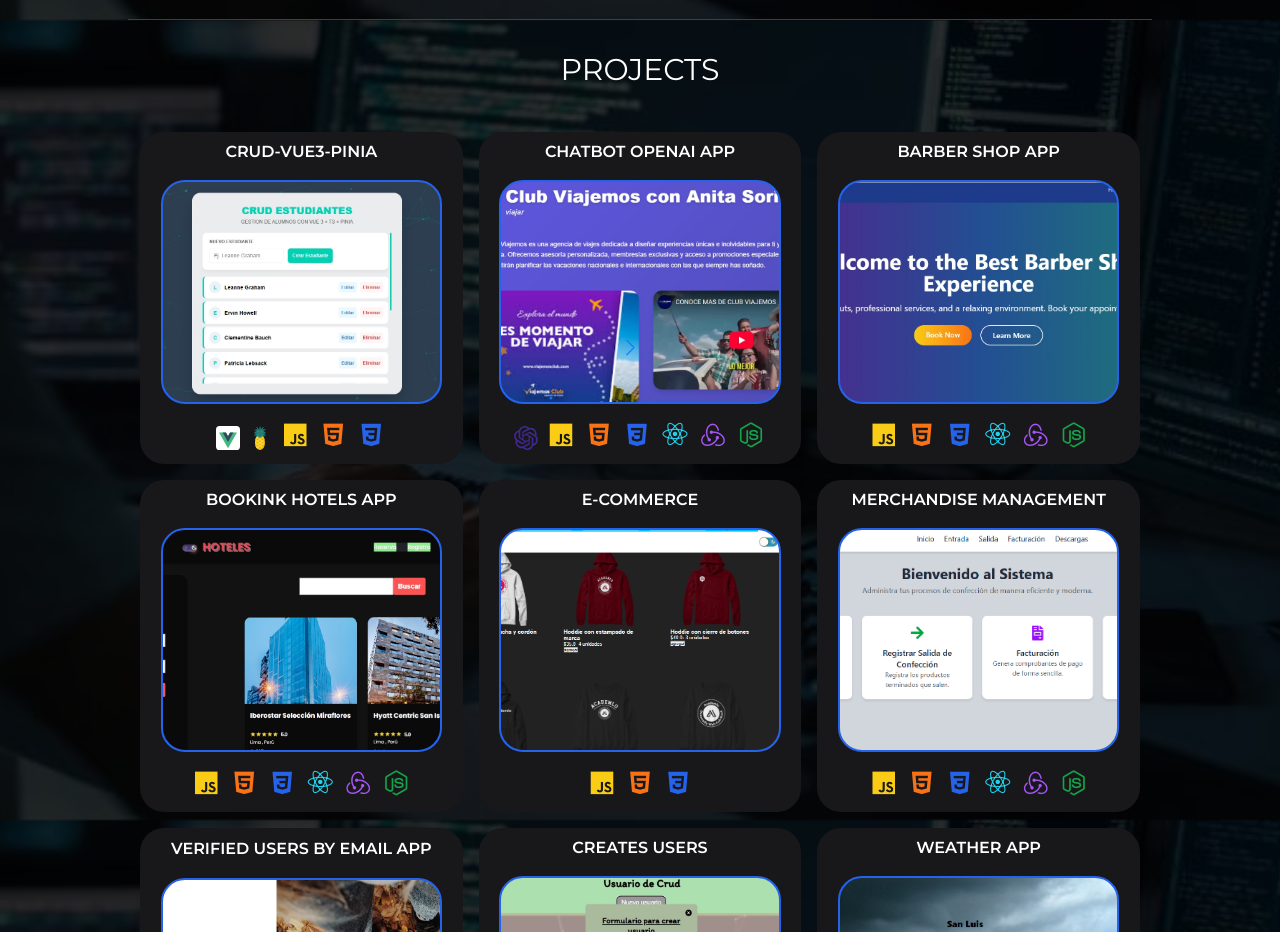
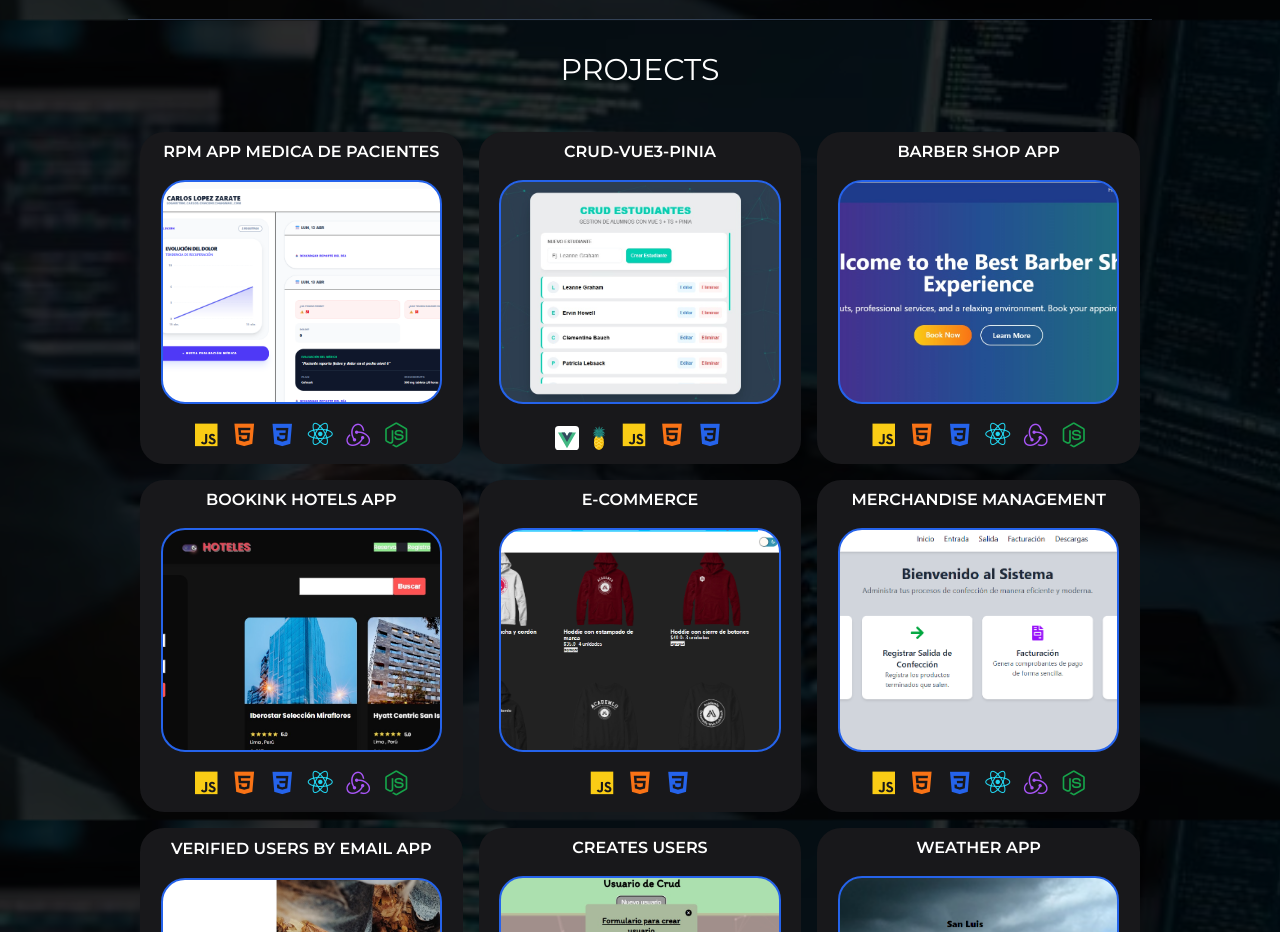
Before and after one commit to JCCRUZCHACON/Portafolio, a React (Vite) app: page / in a window 1280 px wide. Shown: the part 1580-2512 px from the top of the page. Built offline with nearby package versions, Linux system fonts and the light colour scheme.

Commit message:
changes app-medica public and projects

```diff
--- a/src/components/Projects.jsx
+++ b/src/components/Projects.jsx
@@ -11,6 +11,42 @@ const Projects = ({ t }) => {
         {t("eng.titleProjects")}
       </h2>
       <section className="min-h-screen p-3 grid grid-cols-[repeat(auto-fill,_minmax(250px,_1fr))] gap-4 mb-8">
+
+
+<ProjectUnit
+  title="RPM APP MEDICA DE PACIENTES"
+  img="bg-[url(/app-medica.png)]"
+  demo="https://medalerta.com//"
+  info="FULL STACK: RPM SEGUIMIENTO DE PACIENTES : CORREO DE PRUEBA: charly_jc22@hotmail.com PASSWORD: charly1234"
+
+  skills={[
+    <i
+      className="bx bxl-javascript text-yellow-400 transition-transform duration-300 hover:scale-110 hover:drop-shadow-md"
+      title="JavaScript"
+    />,
+    <i
+      className="bx bxl-html5 text-orange-500 transition-transform duration-300 hover:scale-110 hover:drop-shadow-md"
+      title="HTML5"
+    />,
+    <i
+      className="bx bxl-css3 text-blue-600 transition-transform duration-300 hover:scale-110 hover:drop-shadow-md"
+      title="CSS3"
+    />,
+    <i
+      className="bx bxl-react text-cyan-400 transition-transform duration-300 hover:scale-110 hover:drop-shadow-md"
+      title="React"
+    />,
+    <i
+      className="bx bxl-redux text-purple-500 transition-transform duration-300 hover:scale-110 hover:drop-shadow-md"
+      title="Redux"
+    />,
+    <i
+      className="bx bxl-nodejs text-green-600 transition-transform duration-300 hover:scale-110 hover:drop-shadow-md"
+      title="Node.js"
+    />
+  ]}
+/>
+
 
 <ProjectUnit
   title="CRUD-VUE3-PINIA"
@@ -48,7 +84,7 @@ const Projects = ({ t }) => {
 />
 
 
-<ProjectUnit
+{/* <ProjectUnit
   title="ChatBot OpenAI App"
   img="bg-[url(/chatbot.jpg)]"
   // gitHub="https://github.com/JCCRUZCHACON/WEB-CHATBOT-PERSONALIZADO-FRONTEND"
@@ -87,7 +123,7 @@ const Projects = ({ t }) => {
       title="Node.js"
     />
   ]}
-/>
+/> */}
 
 
 <ProjectUnit
```
Also changed, not shown: public/app-medica.png (added).
